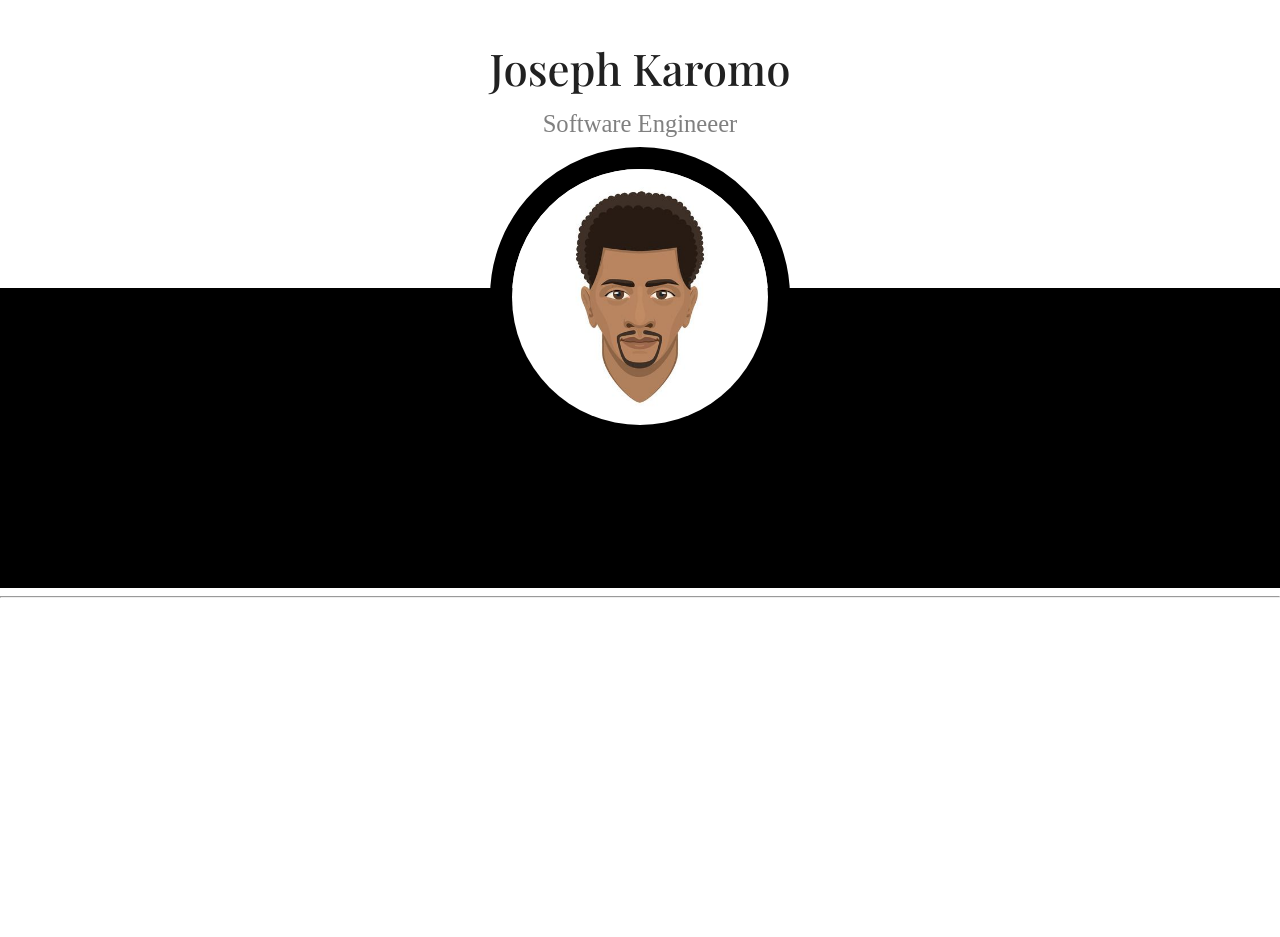
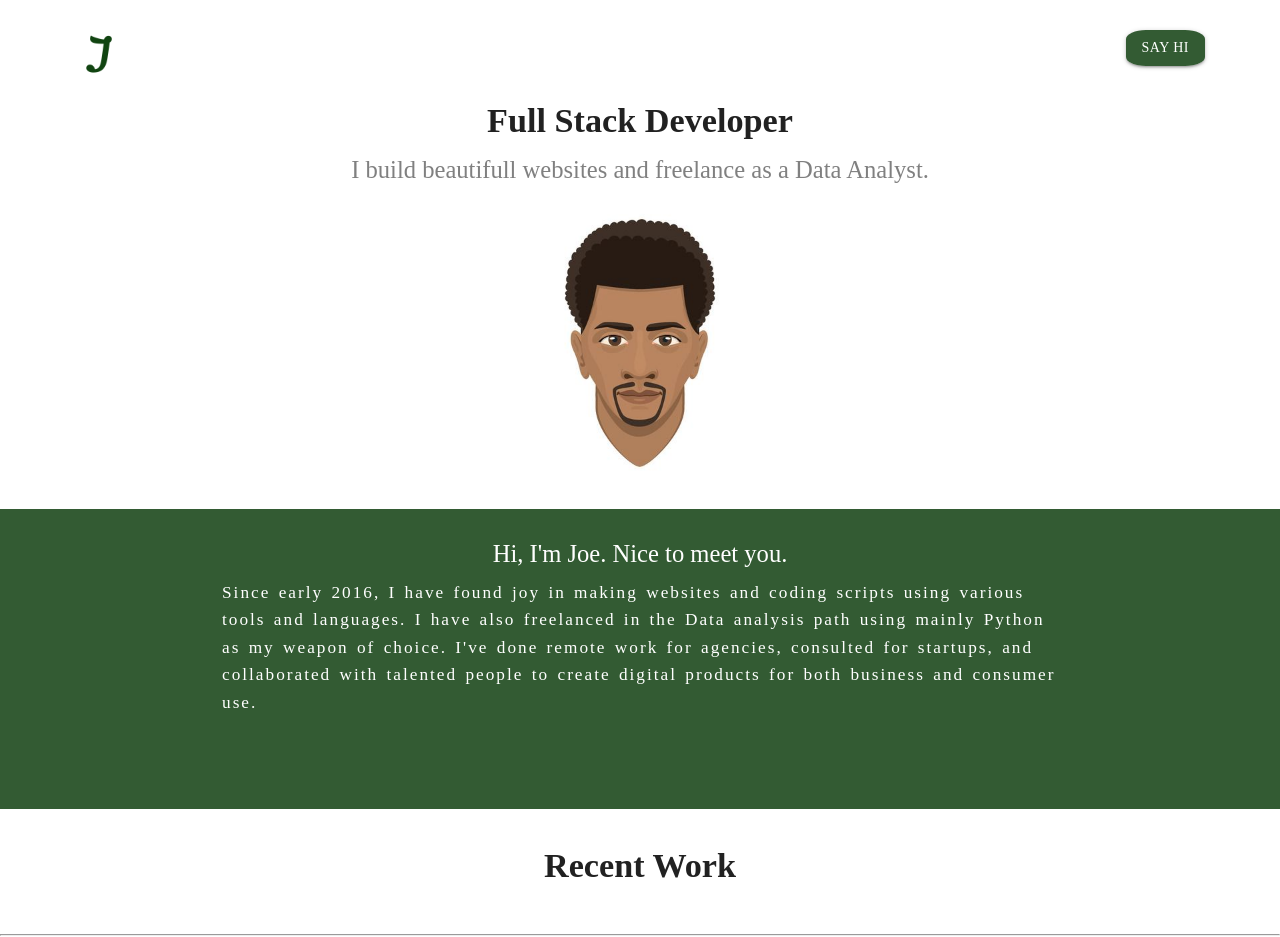
Before and after one commit to K-Jay9/K-Jay9.github.io, a plain HTML site: page index.html in a window 1280 px wide. Before the commit the page ends 800 px from the top, so only its background shows below. Drawn offline with nearby package versions, Linux system fonts and the light colour scheme.

Commit message:
finished the about me section

```diff
--- a/css/style.css
+++ b/css/style.css
@@ -1,17 +1,35 @@
-@import url('https://fonts.googleapis.com/css2?family=Playfair+Display:wght@500&display=swap');
+
+
+body{
+    font-family: fangsong;
+    font-size: 2px;
+}
+nav{
+    padding-top: 2rem;
+    background-color: rgb(0, 0,0,0);
+    box-shadow: none;
+}
+.brand-logo{
+    margin-left: 5rem;
+}
+.btn{
+    border-radius: 25%;
+    background-color: rgba(3, 53, 3, 0.808);
+    margin-right: 5rem;
+}
 
 /* The first section */
 .tophat{
+    height: auto;
 }
 .title{
-    font-family: 'Playfair Display', serif;
+    font-weight: bolder;
 }
 .subtitle{
-    font-family: fangsong;
     color: gray;
 }
+
 .circle{
-    border: solid 1.5rem black;
     width: 20rem;
     height: auto;
 }
@@ -20,8 +38,18 @@
 
 /* The second section */
 .second{
-    margin-top: -12rem;
     height: 20rem;
-    background-color: black;
+    background-color: rgba(3, 53, 3, 0.808);
+}
+.about{
+    line-height: 1.6;
+    letter-spacing: 2px;
+    word-spacing: 2px;
+    padding-left:2rem;
+    padding-right:2rem;
 }
 /* The second section ends */
+
+/* The third section */
+
+/* The third section ends */
--- a/index.html
+++ b/index.html
@@ -7,19 +7,66 @@
 
     <link rel="stylesheet" href="css/materialize.min.css">
     <link rel="stylesheet" href="css/style.css">
+
+    <!-- favicon stuff -->
+    <link rel="apple-touch-icon" sizes="180x180" href="images/apple-touch-icon.png">
+    <link rel="icon" type="image/png" sizes="16x16" href="images/favicon-16x16.png">
+    <link rel="icon" type="image/png" sizes="32x32" href="images/favicon-32x32.png">
+    <link rel="manifest" href="images/site.webmanifest">
+
   </head>
   <body>
+      <!-- The navbar -->
+
+    <nav>
+        <div class="nav-wrapper">
+            <a href="/" class="brand-logo left">
+                <img src="images/favicon.ico" alt="logo">
+            </a>
+            <a class="waves-effect waves-light btn right">Say Hi</a>
+        </div>
+    </nav>
+      <!-- The navbar ends -->
+
+
       <!-- The first section of the portfolio -->
   <section class="section tophat">
-      <h3 class="center-align title">Joseph Karomo</h3>
-      <h5 class="center-align subtitle">Software Engineeer</h5>
+      <h4 class="center-align title">Full Stack Developer</h4>
+      <h5 class="center-align subtitle">I build beautifull websites and freelance as a Data Analyst.</h5>
       <div class="image center-align ">
           <img class="circle responsive-img " src="images/profile.jpg" alt="prof">
       </div>
   </section>
 
-  <section class="section second">
+  <section class="section second white-text">
+      <div class="container">
+          <div class="greeeting center">
+            <h5>
+                Hi, I'm Joe. Nice to meet you.
+            </h5>
+          </div>
+      </div>
+      <div class="container">
+        <h6 class="about">
+            Since early 2016, I have found joy in making websites and coding scripts using various tools and languages.
+            I have also freelanced in the Data analysis path using mainly Python as my weapon of choice.
+            I've done remote work for agencies, consulted for startups, and collaborated with talented people
+             to create digital products for both business and consumer use.
+        </h6>
+      </div>
 
+  </section>
+  <section class="section third">
+      <div class="container">
+          <h4 class="title center">
+              Recent Work
+          </h4>
+      </div>
+      <div class="container">
+          <div class="row">
+
+          </div>
+      </div>
   </section>
 
 <hr>
```
Also changed, not shown: images/android-chrome-192x192.png (added), images/android-chrome-512x512.png (added), images/apple-touch-icon.png (added), images/favicon-16x16.png (added), images/favicon-32x32.png (added), images/favicon.ico (added), images/prof1.jpg (deleted), images/prof2.jpg (deleted), images/prof3.jpg (deleted), images/prof4.png (deleted), images/site.webmanifest (added).
